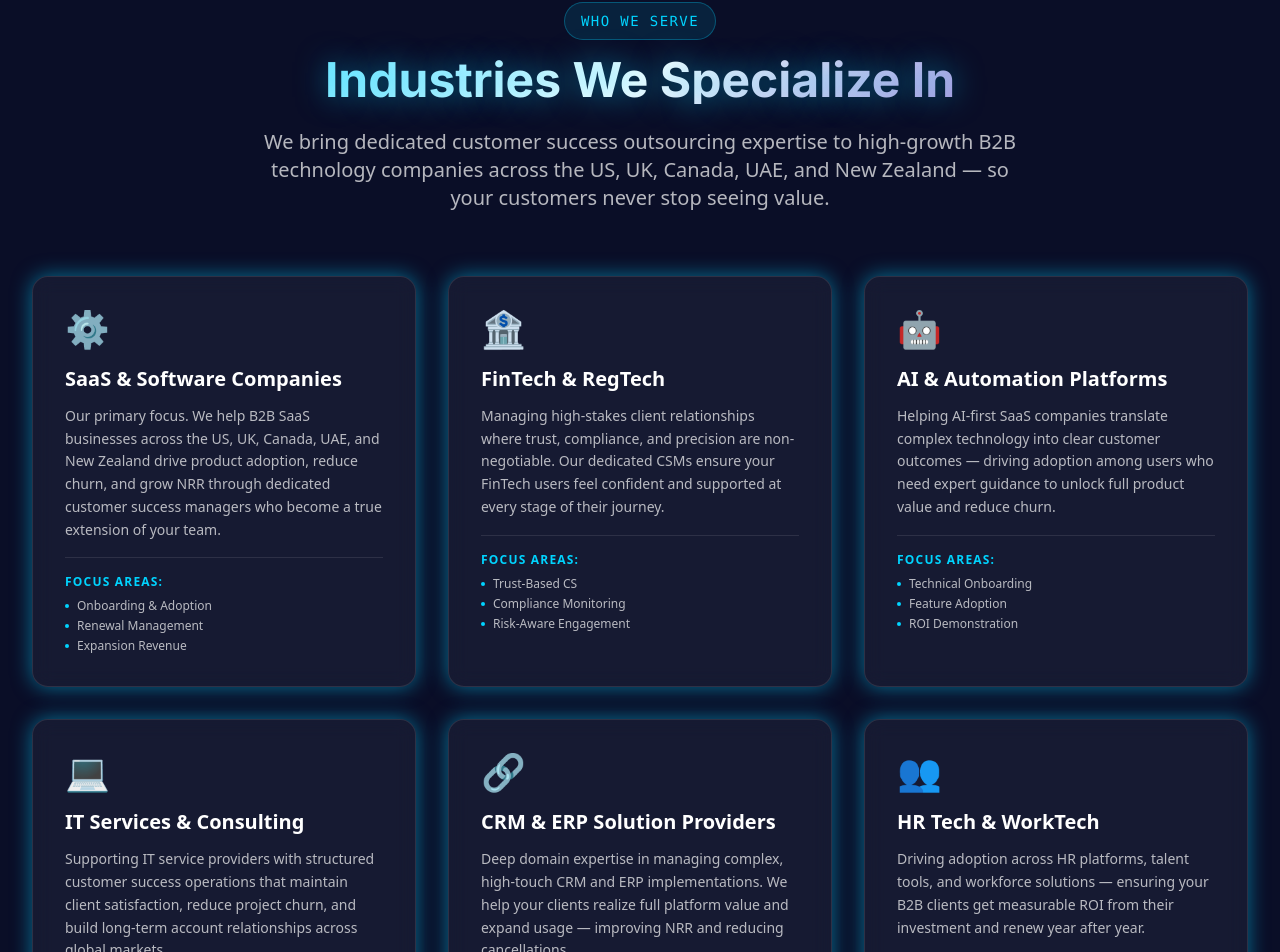
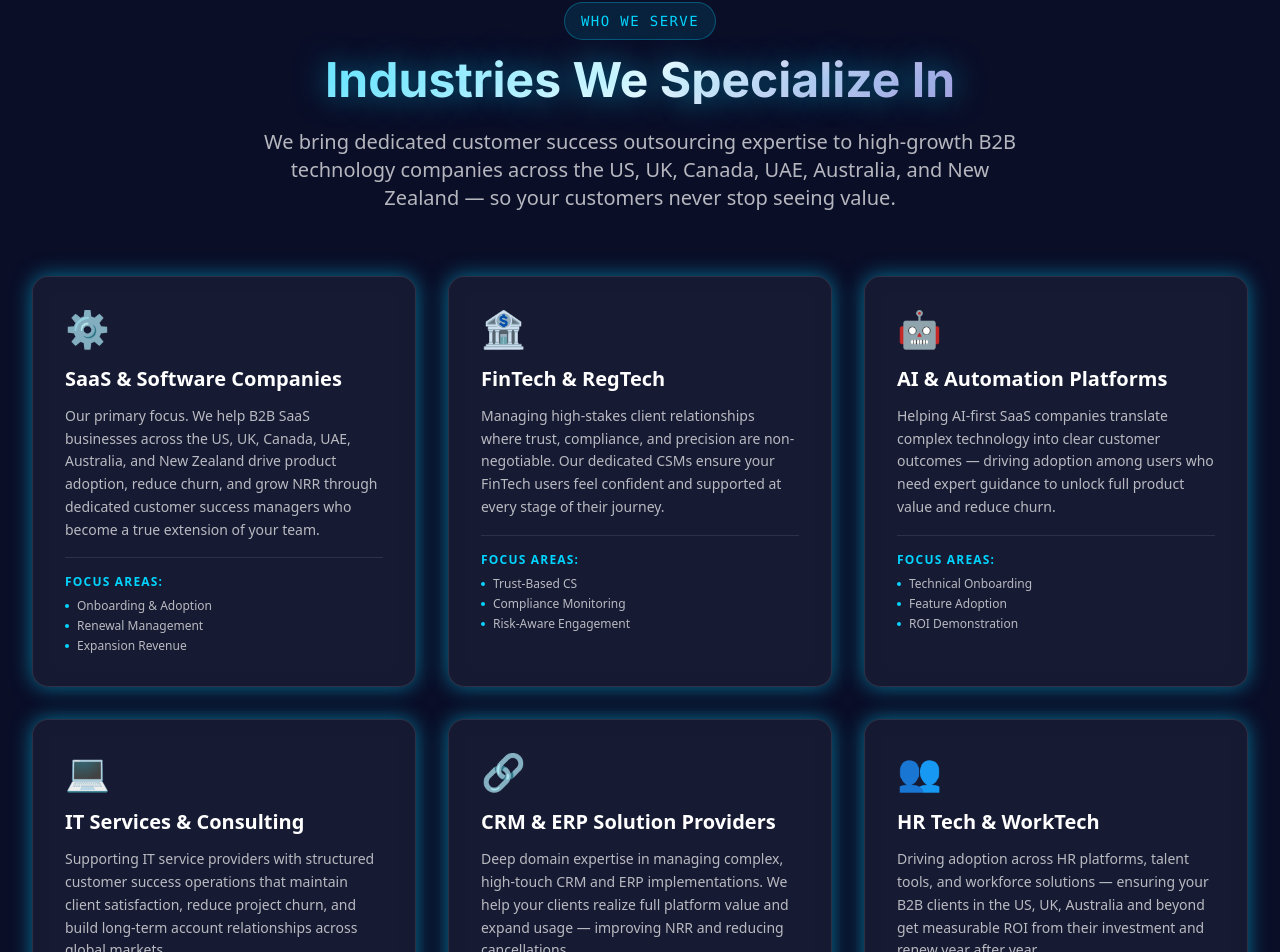
Before and after one commit to coolguy1753/millionsquaresolutions, a React (Vite) app in the folder million-square-solutions 2/: page / in a window 1280 px wide. Shown: the part 3392-4344 px from the top of the page. Built offline with nearby package versions, Linux system fonts and the light colour scheme.

Commit message:
Modify IndustriesSection to include Australia
Updated industry descriptions to include Australia in the relevant sections.

```diff
--- a/million-square-solutions 2/src/components/IndustriesSection.jsx
+++ b/million-square-solutions 2/src/components/IndustriesSection.jsx
@@ -3,7 +3,7 @@
     {
       icon: "⚙️",
       title: "SaaS & Software Companies",
-      description: "Our primary focus. We help B2B SaaS businesses across the US, UK, Canada, UAE, and New Zealand drive product adoption, reduce churn, and grow NRR through dedicated customer success managers who become a true extension of your team.",
+      description: "Our primary focus. We help B2B SaaS businesses across the US, UK, Canada, UAE, Australia, and New Zealand drive product adoption, reduce churn, and grow NRR through dedicated customer success managers who become a true extension of your team.",
       metrics: ["Onboarding & Adoption", "Renewal Management", "Expansion Revenue"]
     },
     {
@@ -33,7 +33,7 @@
     {
       icon: "👥",
       title: "HR Tech & WorkTech",
-      description: "Driving adoption across HR platforms, talent tools, and workforce solutions — ensuring your B2B clients get measurable ROI from their investment and renew year after year.",
+      description: "Driving adoption across HR platforms, talent tools, and workforce solutions — ensuring your B2B clients in the US, UK, Australia and beyond get measurable ROI from their investment and renew year after year.",
       metrics: ["User Activation", "Executive QBRs", "Churn Prevention"]
     }
   ];
@@ -49,22 +49,15 @@
             Industries We Specialize In
           </h2>
           <p className="text-xl text-muted-foreground max-w-3xl mx-auto">
-            We bring dedicated customer success outsourcing expertise to high-growth B2B technology companies across the US, UK, Canada, UAE, and New Zealand — so your customers never stop seeing value.
+            We bring dedicated customer success outsourcing expertise to high-growth B2B technology companies across the US, UK, Canada, UAE, Australia, and New Zealand — so your customers never stop seeing value.
           </p>
         </div>
         <div className="grid grid-cols-1 md:grid-cols-2 lg:grid-cols-3 gap-8">
           {industries.map((industry, index) => (
-            <div
-              key={index}
-              className="glass-morphism p-8 rounded-2xl neon-glow border border-white/10 hover:border-primary/50 hover:shadow-lg hover:shadow-primary/20 transition-all duration-300 hover:-translate-y-2 group"
-            >
+            <div key={index} className="glass-morphism p-8 rounded-2xl neon-glow border border-white/10 hover:border-primary/50 hover:shadow-lg hover:shadow-primary/20 transition-all duration-300 hover:-translate-y-2 group">
               <div className="text-4xl mb-4">{industry.icon}</div>
-              <h3 className="text-xl font-bold text-white mb-3 group-hover:text-primary transition-colors">
-                {industry.title}
-              </h3>
-              <p className="text-muted-foreground leading-relaxed mb-4 text-sm">
-                {industry.description}
-              </p>
+              <h3 className="text-xl font-bold text-white mb-3 group-hover:text-primary transition-colors">{industry.title}</h3>
+              <p className="text-muted-foreground leading-relaxed mb-4 text-sm">{industry.description}</p>
               <div className="border-t border-white/10 pt-4">
                 <p className="text-xs text-primary font-semibold uppercase tracking-widest mb-2">Focus Areas:</p>
                 <ul className="space-y-1">
```
